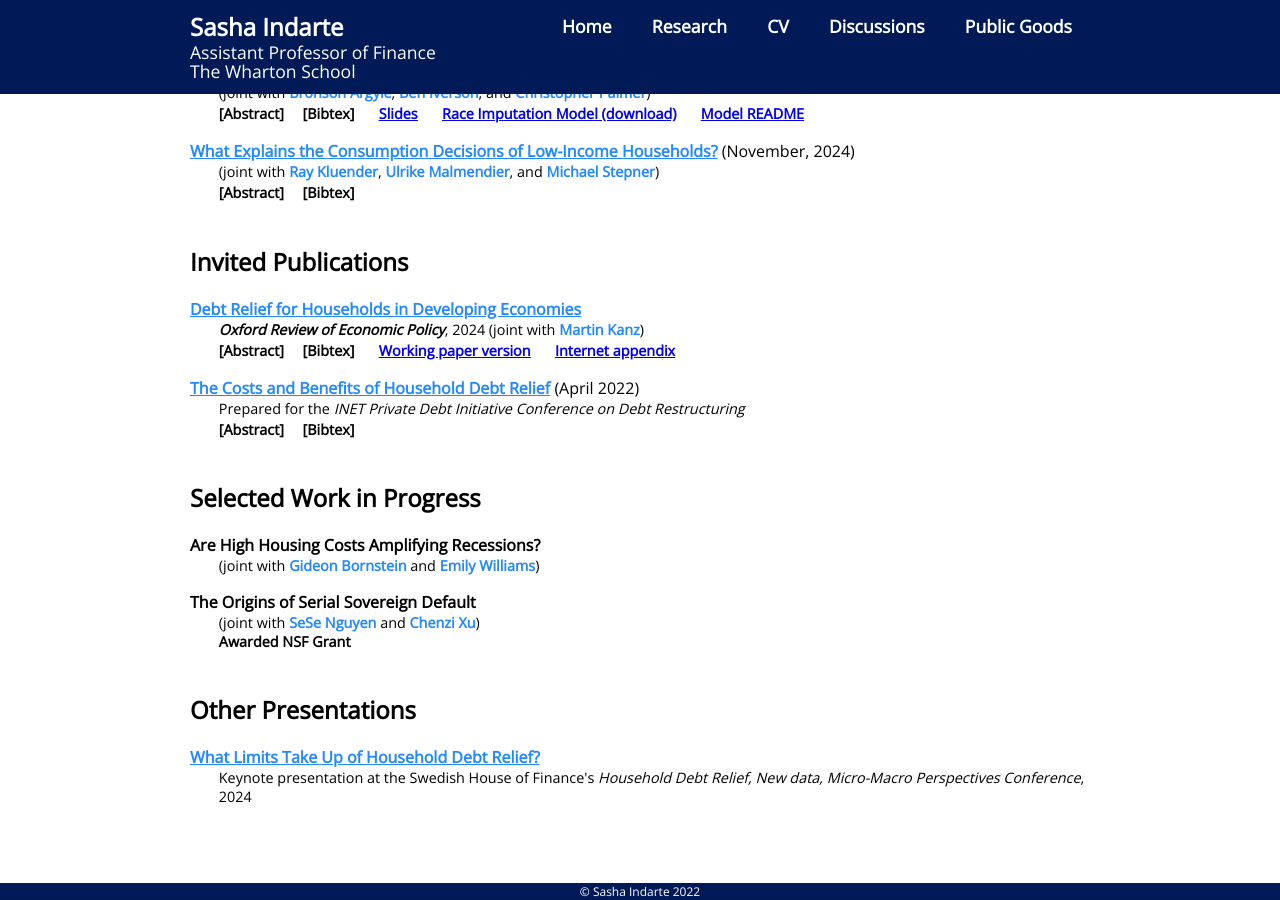
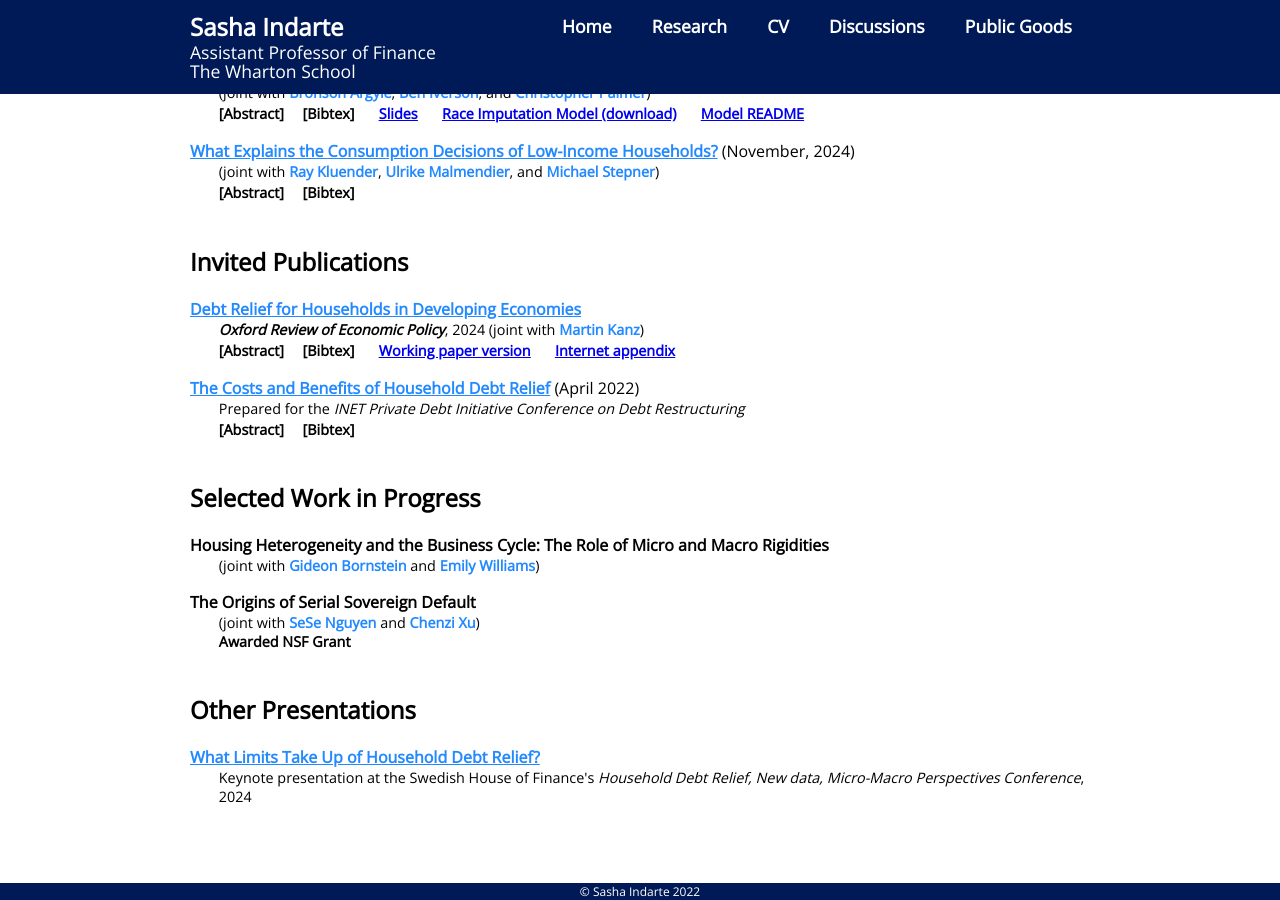
Before and after one commit to sashaindarte/sashaindarte.github.io, a Jekyll site: the page built from research/index.html, in a window 1280 px wide and 900 px high, scrolled down 577 px. Built offline with Jekyll 4.4.1, drawn with Linux system fonts in a browser that asks for light colours.

Commit message:
Update index.html

```diff
--- a/research/index.html
+++ b/research/index.html
@@ -370,12 +370,11 @@ title: Sasha Indarte - Research
 		<h2>Selected Work in Progress</h2>
 
 		<p style="margin-bottom:0px;">
-			<b> Are High Housing Costs Amplifying Recessions? </b>
+			<b> Housing Heterogeneity and the Business Cycle: The Role of Micro and Macro Rigidities </b>
 		</p>
 		<p style="padding-left:2em;padding-bottom:0em;margin-top:0em;margin-bottom:0em;font-size:0.9em;">
 			(joint with <a href="https://www.gideon-bornstein.com/">Gideon Bornstein</a> and <a href="https://www.emilywilliamshouseholdfinance.com/">Emily Williams</a>)
 		</p>
-
 
 		<p style="margin-bottom:0px;">
 			<b> The Origins of Serial Sovereign Default </b>
```
